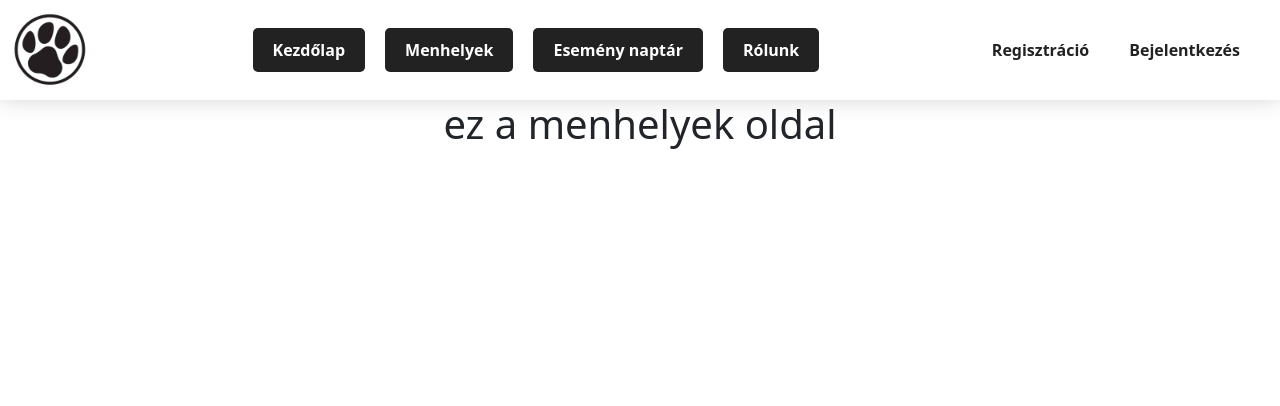
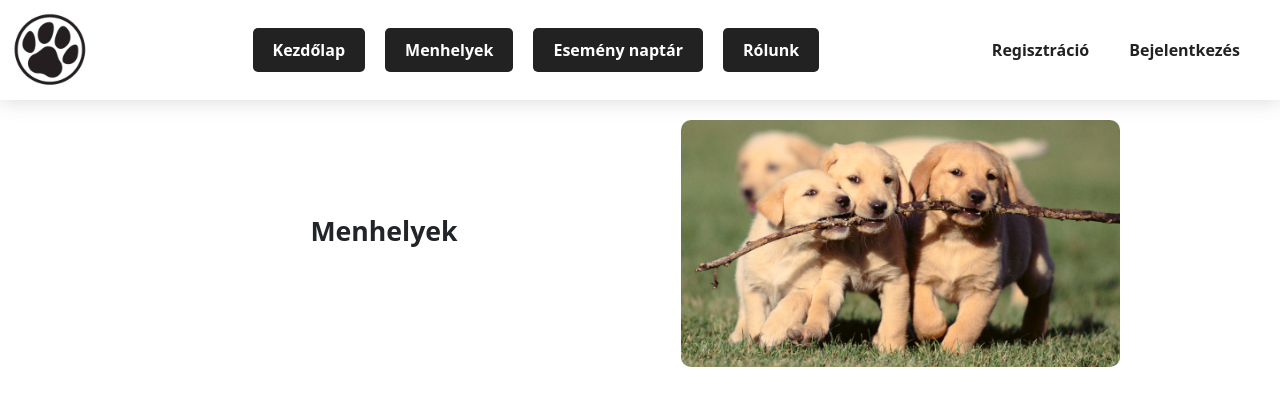
Before and after one commit to kisric519/MenhelyTerkep, a React (Vite) app in the folder Frontend/: page /menhelyek in a window 1280 px wide. Shown: the top 406 px of the page. Built offline with nearby package versions, Linux system fonts and the light colour scheme.

Commit message:
menhely oldal kezdete

```diff
--- a/Frontend/src/Pages/Menhelyek.tsx
+++ b/Frontend/src/Pages/Menhelyek.tsx
@@ -1,14 +1,30 @@
 import React from 'react'
 import Header from '../Elements/Header'
 import { Link } from "react-router-dom";
-import '../Styles/home.css'
+import '../Styles/menhelyek.css'
+import menhelyoldalKep from '../assets/menhelyoldalKutya.jpg'
 
 const Menhelyek = () => {
    return (
-     <div>
-         <Header />
-         <h1>ez a menhelyek oldal</h1>
-     </div>
+    <main>
+     <Header/>
+     <section className='hero'>
+            <div className="row">
+                <div className="col-6 heroSzoveg">
+                    <h1>Menhelyek</h1>
+                    <p></p>
+                    <div className='linkek'>
+
+                    </div>
+                </div>
+                <div className="col-6 heroKep">
+                    <img src={menhelyoldalKep} alt="" />
+                </div>
+            </div>
+        </section>
+
+
+     </main>
    )
  }
 
```
Also changed, not shown: Frontend/src/Styles/menhelyek.css (added).
